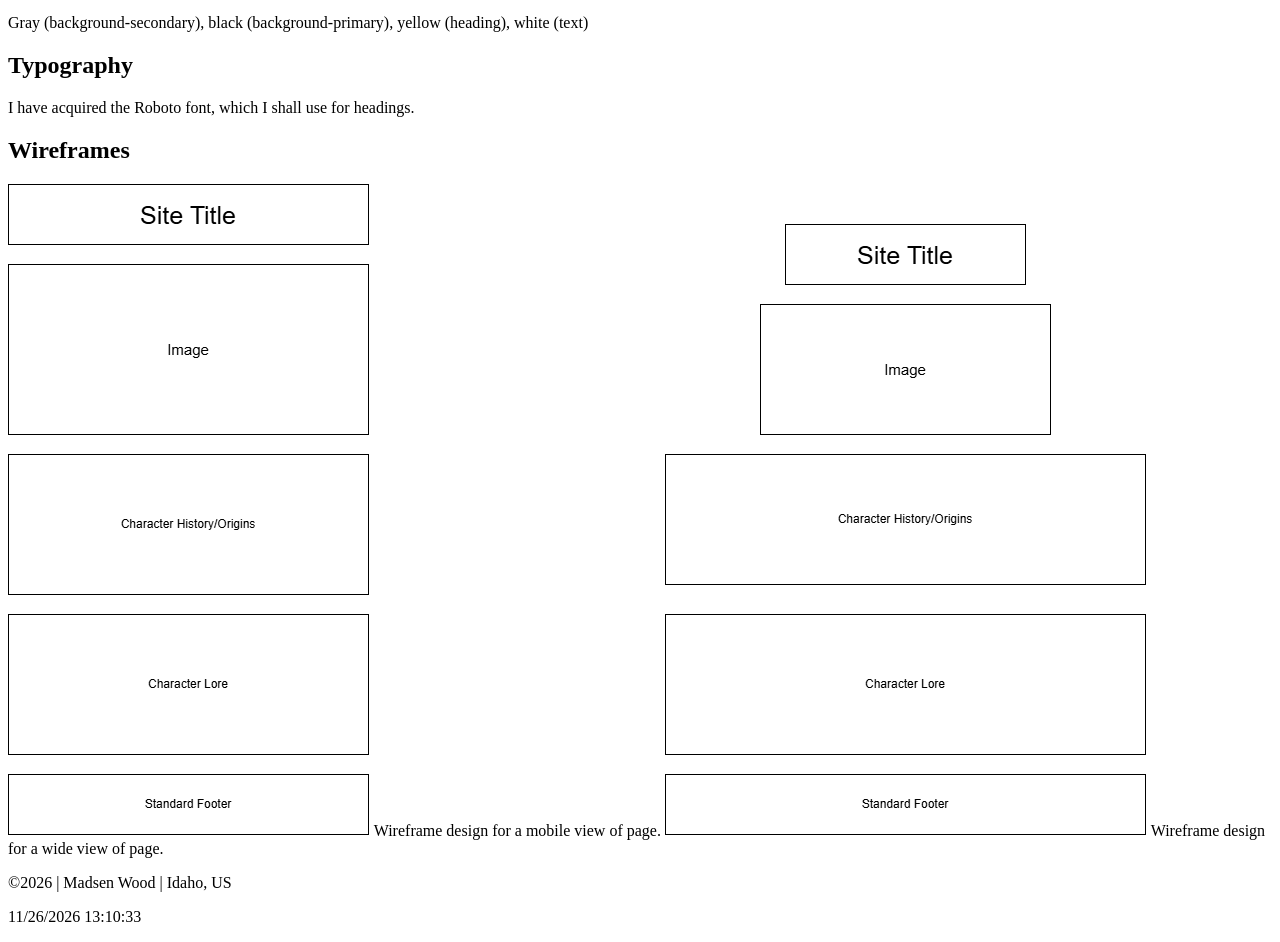
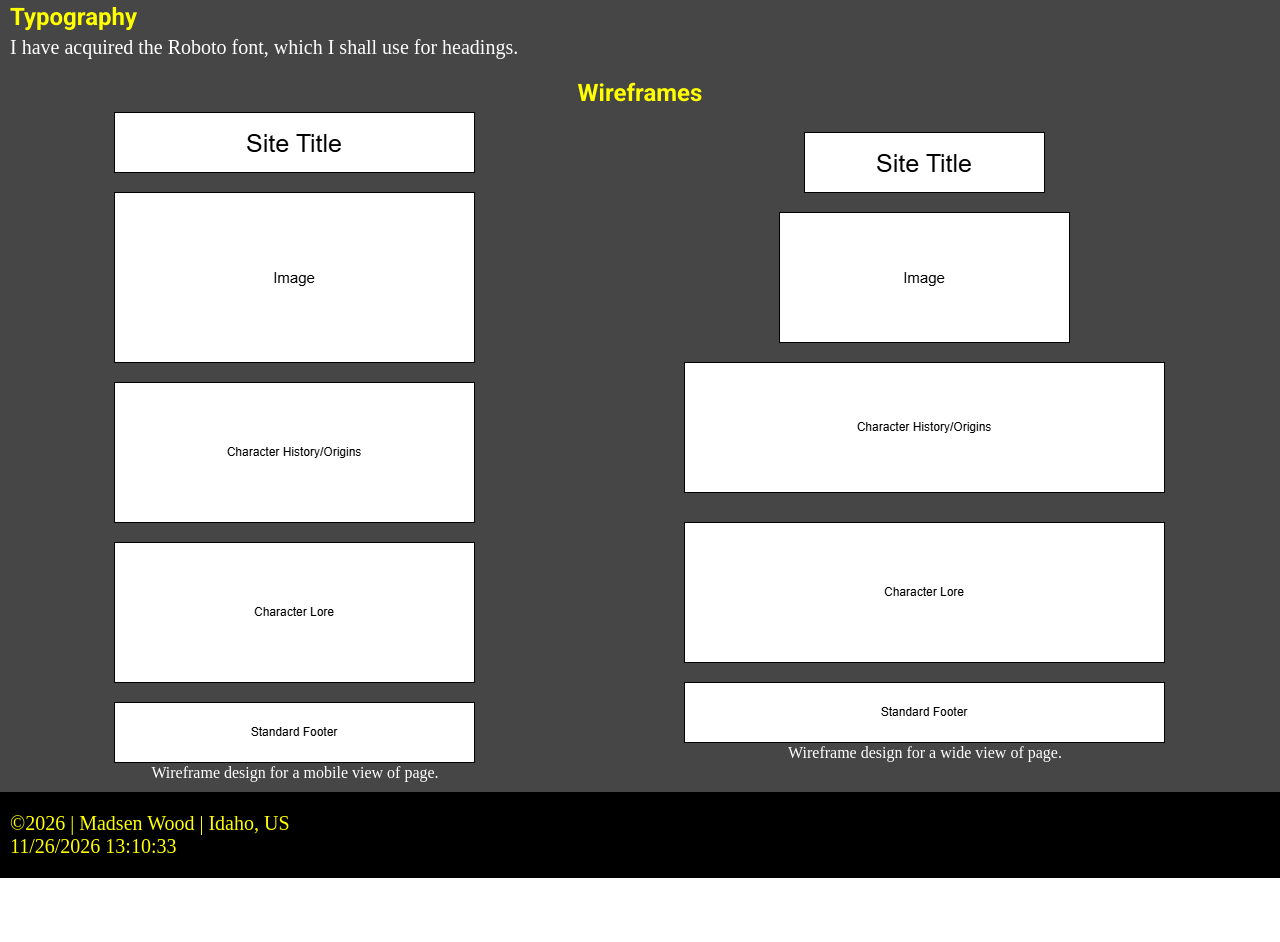
Before and after one commit to ironmad6-glitch/wdd131, a plain HTML site: page project/siteplan.html in a window 1280 px wide. Shown: the part 435-1377 px from the top of the page. After the commit the page ends 1313 px from the top, so only its background shows below. Drawn offline with Linux system fonts and the light colour scheme; a web font is replaced by a local one.

Commit message:
week05 project CSS

```diff
--- a/project/siteplan.html
+++ b/project/siteplan.html
@@ -38,7 +38,7 @@
         </div>
         <div>
             <h2>Color Schema</h2>
-            <p>Gray (background-secondary), black (background-primary), yellow (heading), white (text)</p>
+            <p>Gray: #707070 (background-main), black (background-header and footer), yellow (headings), white (paragraph text)</p>
         </div>
         <div>
             <h2>Typography</h2>
--- a/project/styles/siteplan.css
+++ b/project/styles/siteplan.css
@@ -0,0 +1,49 @@
+* {
+    margin: 0 auto;
+}
+
+header, footer {
+    color: yellow;
+    background-color: black;
+    padding: 20px 10px;
+}
+
+main {
+    background-color: rgb(70, 70, 70);
+    color: white;
+}
+
+div {
+    padding: 10px;
+}
+
+.wireframe {
+    display: grid;
+    grid-template-rows: auto auto;
+    grid-template-columns: auto auto;
+}
+
+.wireframe h2 {
+    grid-column: 1/3;
+    justify-self: start;
+}
+
+h1, h2 {
+    color: yellow;
+    font-family: 'Roboto', sans-serif;
+}
+
+h2 {
+    margin-bottom: 5px;
+}
+
+p {
+    font-size: 1.25rem;
+}
+
+picture {
+    display: flex;
+    flex-direction: column;
+    justify-content: center;
+    align-items: center;
+}
```
